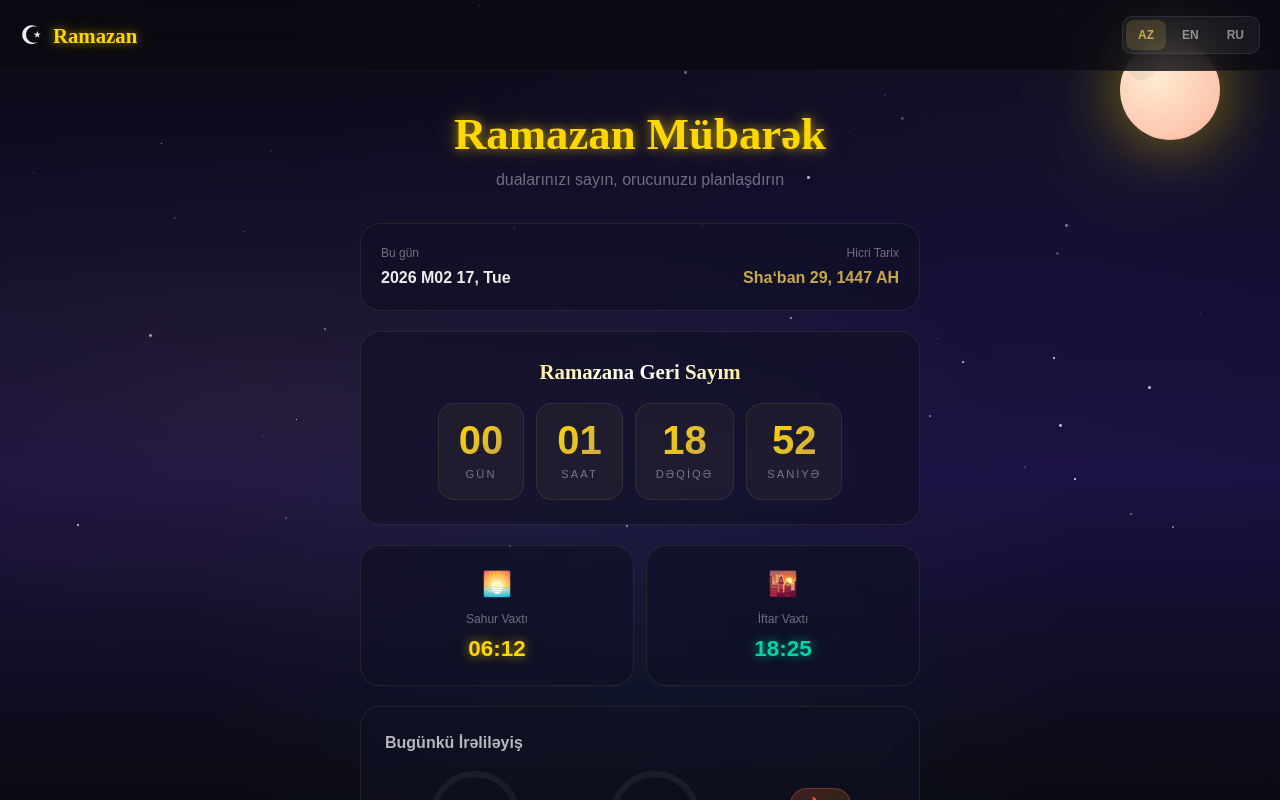
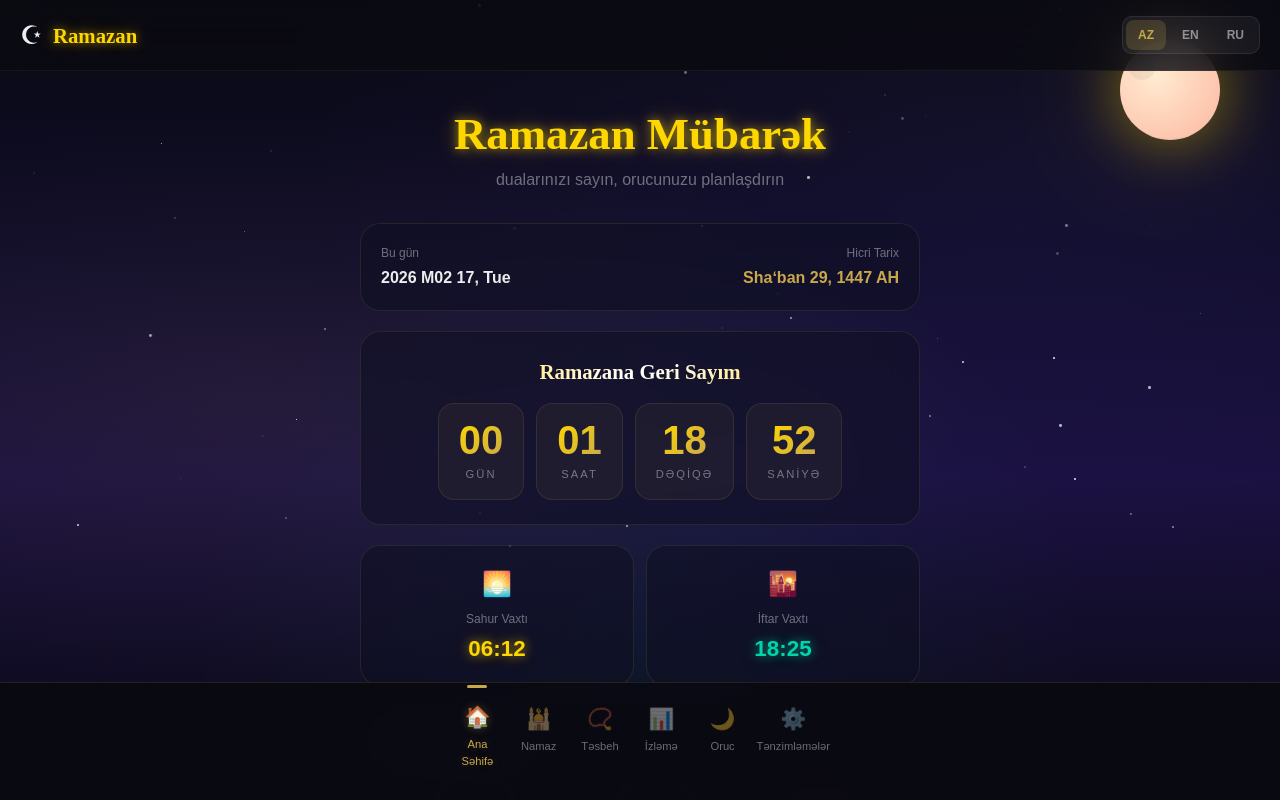
Before and after one commit to arzummammadova/Ramadan-, a Next.js app: page / in a window 1280 px wide. Shown: the top 800 px of the page. Built offline with nearby package versions, Linux system fonts and the light colour scheme.

Commit message:
randevu system

```diff
--- a/app/globals.css
+++ b/app/globals.css
@@ -838,6 +838,34 @@ body {
   justify-content: space-between;
 }
 
+/* BOTTOM NAVIGATION */
+.bottom-nav {
+  position: fixed;
+  bottom: 0;
+  left: 0;
+  right: 0;
+  z-index: 100;
+  padding: 12px 0 20px;
+  background: rgba(10, 10, 18, 0.95);
+  backdrop-filter: blur(20px);
+  border-top: 1px solid rgba(201, 168, 76, 0.15);
+  display: flex;
+  justify-content: center;
+}
+
+.nav-item {
+  color: var(--text-muted);
+  transition: all 0.3s ease;
+  flex: 1;
+  max-width: 80px;
+}
+
+.nav-item.active {
+  color: var(--primary);
+  transform: translateY(-2px);
+  text-shadow: 0 0 10px rgba(201, 168, 76, 0.3);
+}
+
 /* Tab system */
 .tab-bar {
   display: flex;
```
